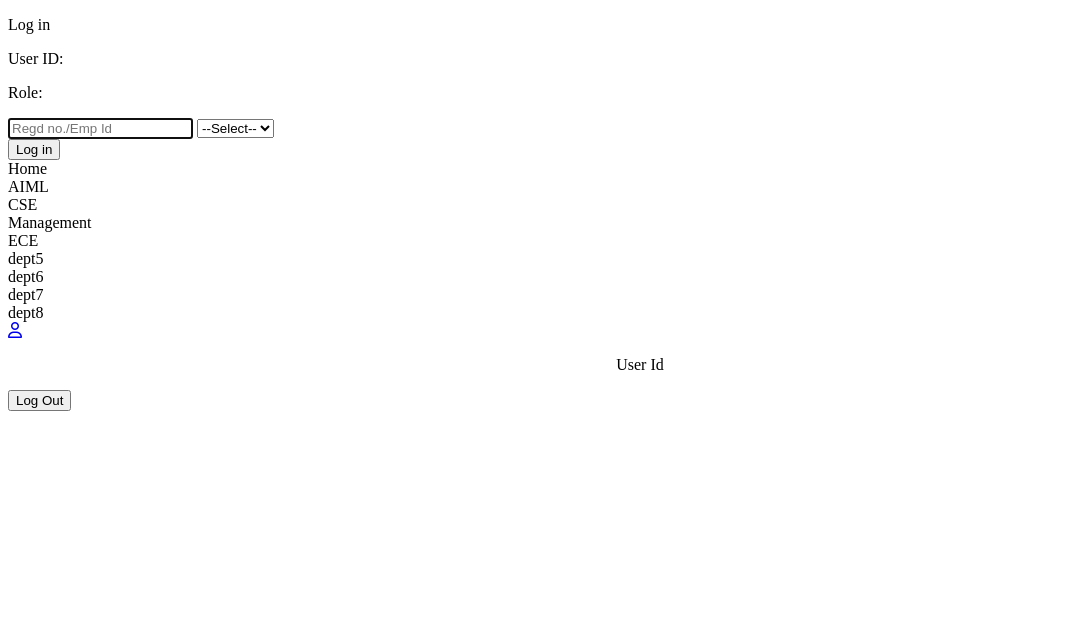
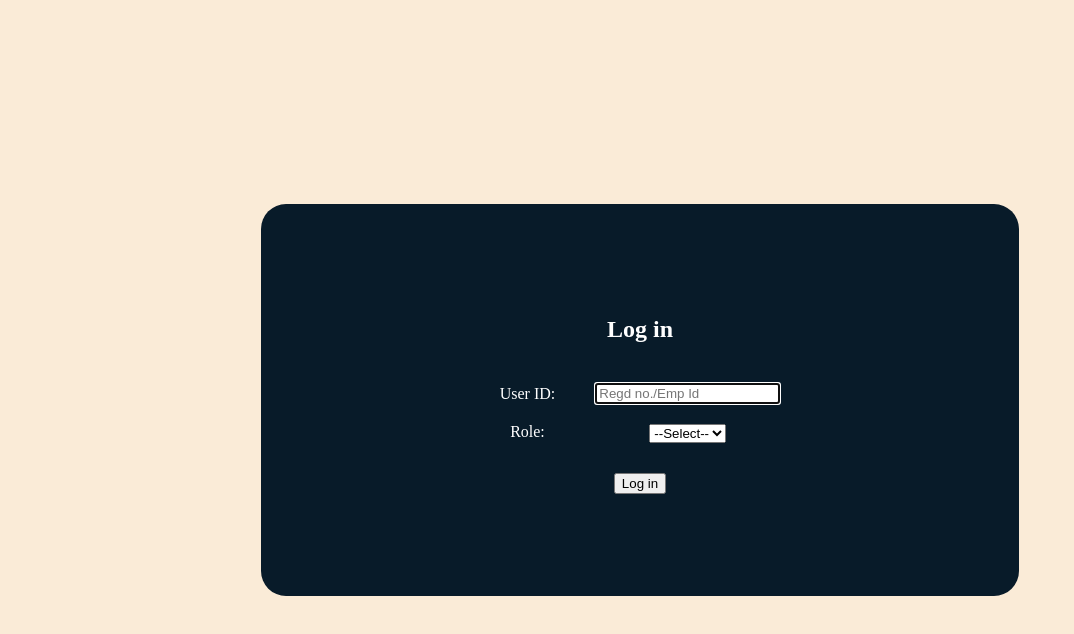
Before and after one commit to shaikshannu0528/vignan_library, a plain HTML site: page index.html in a window 1280 px wide. Shown: the whole page, without its empty margins (0-1074 px from the left). Drawn offline with Linux system fonts and the light colour scheme.

Commit message:
index.html

```diff
--- a/index.html
+++ b/index.html
@@ -5,7 +5,7 @@
     <meta charset="UTF-8">
     <meta name="viewport" content="width=device-width, initial-scale=1.0">
     <title>Document</title>
-    <link rel="stylesheet" href="Library.css">
+    <link rel="stylesheet" href="index.css">
     <link rel="stylesheet" href="https://cdnjs.cloudflare.com/ajax/libs/font-awesome/6.5.1/css/all.min.css" />
 </head>
 
@@ -55,7 +55,7 @@
             </div>
         </div>
     </div>
-    <script type="text/javascript" src="Library.js"></script>
+    <script type="text/javascript" src="index.js"></script>
 </body>
 
 </html>
```
